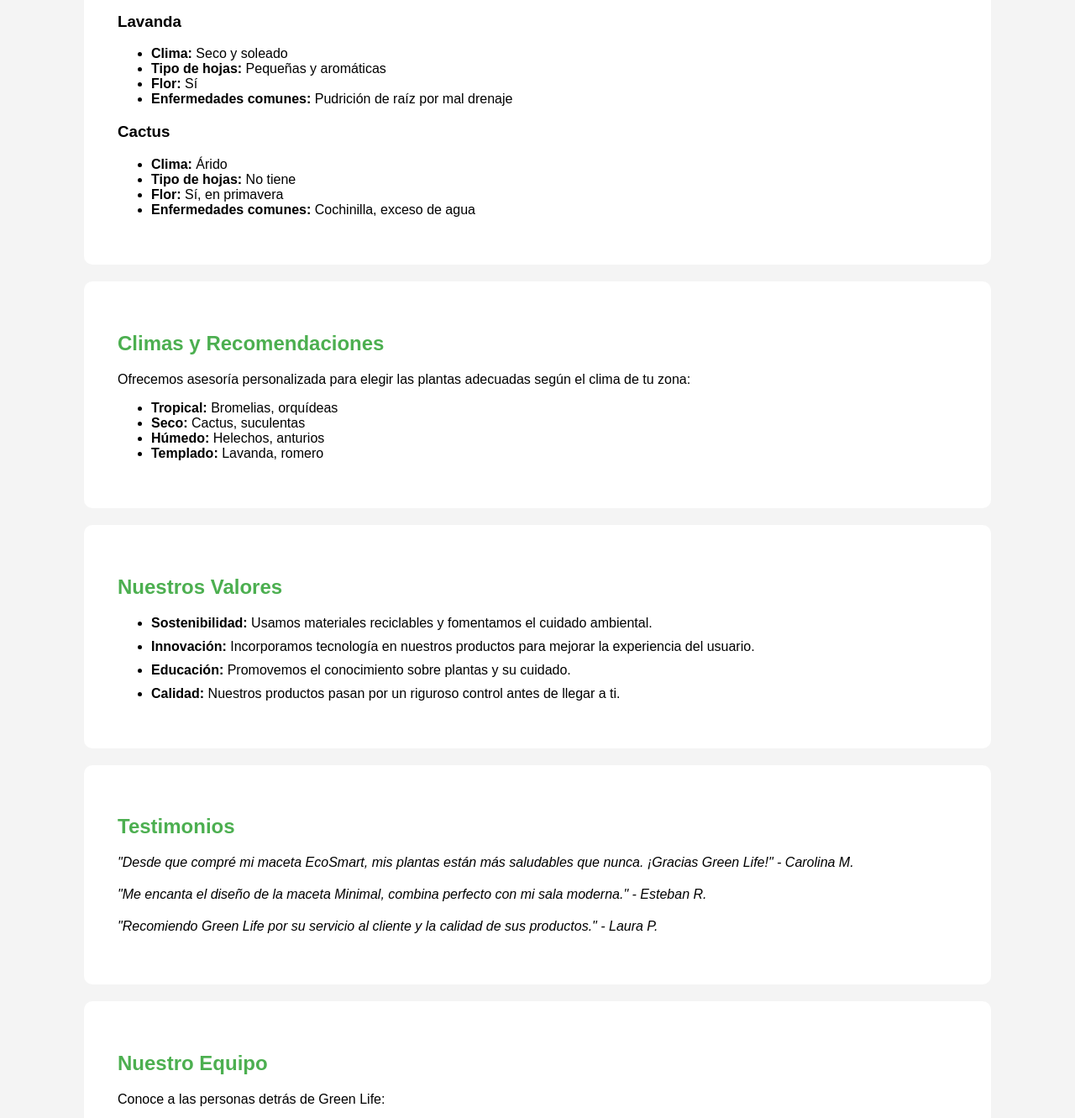
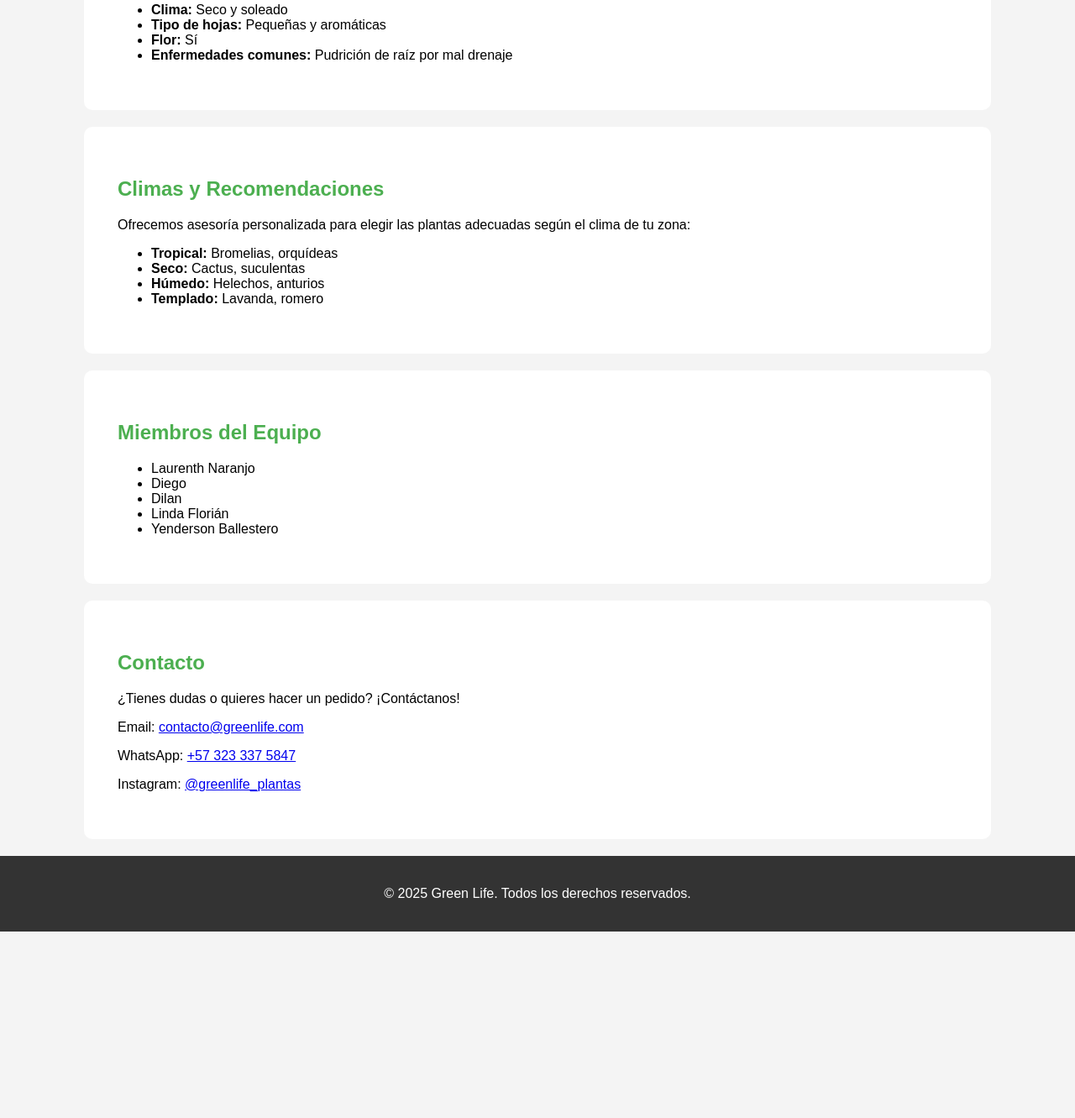
Before and after one commit to yender17/GreenLIfe, a plain HTML site: page index.html in a window 1280 px wide. Shown: the part 1010-2341 px from the top of the page at 84% size. After the commit the page ends 2119 px from the top, so only its background shows below. Drawn offline with Linux system fonts and the light colour scheme.

Commit message:
Update index.html

```diff
--- a/index.html
+++ b/index.html
@@ -13,9 +13,6 @@
     h2 { color: #4CAF50; }
     footer { background: #333; color: white; text-align: center; padding: 20px; }
     .catalogo-img { width: 100%; max-width: 300px; border-radius: 10px; margin-top: 10px; }
-    .valores li { margin-bottom: 10px; }
-    .testimonio { font-style: italic; margin: 20px 0; }
-    .equipo-img { width: 100%; max-width: 200px; border-radius: 50%; }
   </style>
 </head>
 <body>
@@ -30,16 +27,13 @@
     <a href="#catalogo">Catálogo</a>
     <a href="#plantas">Plantas</a>
     <a href="#climas">Climas</a>
-    <a href="#valores">Valores</a>
-    <a href="#testimonios">Testimonios</a>
-    <a href="#equipo">Nuestro Equipo</a>
+    <a href="#equipo">Equipo</a>
     <a href="#contacto">Contacto</a>
   </nav>
 
   <section id="empresa">
     <h2>Nuestra Empresa</h2>
     <p>Green Life nace con el propósito de conectar a las personas con la naturaleza a través del cuidado de plantas. Nuestras macetas están diseñadas para brindar funcionalidad y estética, mientras promueven prácticas sostenibles.</p>
-    <p>Desde nuestra fundación en 2022, nos hemos comprometido con la innovación ecológica y el diseño consciente. Creemos que cada hogar merece una planta feliz y bien cuidada.</p>
   </section>
 
   <section id="catalogo">
@@ -51,11 +45,11 @@
       </li>
       <li>
         <strong>Maceta Minimal</strong> - diseño moderno, cerámica esmaltada, varios colores.<br>
-        <img src="minimal.jpg" alt="Maceta Minimal" class="catalogo-img">
+        <img src="maceta.jpg" alt="Maceta Minimal" class="catalogo-img">
       </li>
       <li>
         <strong>Maceta Clásica</strong> - barro natural, perfecta para exteriores.<br>
-        <img src="clasica.jpg" alt="Maceta Clásica" class="catalogo-img">
+        <img src="maceta.jpg" alt="Maceta Clásica" class="catalogo-img">
       </li>
     </ul>
   </section>
@@ -76,13 +70,6 @@
       <li><strong>Flor:</strong> Sí</li>
       <li><strong>Enfermedades comunes:</strong> Pudrición de raíz por mal drenaje</li>
     </ul>
-    <h3>Cactus</h3>
-    <ul>
-      <li><strong>Clima:</strong> Árido</li>
-      <li><strong>Tipo de hojas:</strong> No tiene</li>
-      <li><strong>Flor:</strong> Sí, en primavera</li>
-      <li><strong>Enfermedades comunes:</strong> Cochinilla, exceso de agua</li>
-    </ul>
   </section>
 
   <section id="climas">
@@ -96,39 +83,14 @@
     </ul>
   </section>
 
-  <section id="valores">
-    <h2>Nuestros Valores</h2>
-    <ul class="valores">
-      <li><strong>Sostenibilidad:</strong> Usamos materiales reciclables y fomentamos el cuidado ambiental.</li>
-      <li><strong>Innovación:</strong> Incorporamos tecnología en nuestros productos para mejorar la experiencia del usuario.</li>
-      <li><strong>Educación:</strong> Promovemos el conocimiento sobre plantas y su cuidado.</li>
-      <li><strong>Calidad:</strong> Nuestros productos pasan por un riguroso control antes de llegar a ti.</li>
-    </ul>
-  </section>
-
-  <section id="testimonios">
-    <h2>Testimonios</h2>
-    <p class="testimonio">"Desde que compré mi maceta EcoSmart, mis plantas están más saludables que nunca. ¡Gracias Green Life!" - Carolina M.</p>
-    <p class="testimonio">"Me encanta el diseño de la maceta Minimal, combina perfecto con mi sala moderna." - Esteban R.</p>
-    <p class="testimonio">"Recomiendo Green Life por su servicio al cliente y la calidad de sus productos." - Laura P.</p>
-  </section>
-
   <section id="equipo">
-    <h2>Nuestro Equipo</h2>
-    <p>Conoce a las personas detrás de Green Life:</p>
+    <h2>Miembros del Equipo</h2>
     <ul>
-      <li>
-        <strong>Ana Rodríguez</strong> - Fundadora y diseñadora principal.<br>
-        <img src="https://via.placeholder.com/200x200?text=Ana" alt="Ana Rodríguez" class="equipo-img">
-      </li>
-      <li>
-        <strong>Julián Pérez</strong> - Especialista en horticultura.<br>
-        <img src="https://via.placeholder.com/200x200?text=Julian" alt="Julián Pérez" class="equipo-img">
-      </li>
-      <li>
-        <strong>Sofía Gómez</strong> - Atención al cliente y logística.<br>
-        <img src="https://via.placeholder.com/200x200?text=Sofia" alt="Sofía Gómez" class="equipo-img">
-      </li>
+      <li>Laurenth Naranjo</li>
+      <li>Diego</li>
+      <li>Dilan</li>
+      <li>Linda Florián</li>
+      <li>Yenderson Ballestero</li>
     </ul>
   </section>
 
```
